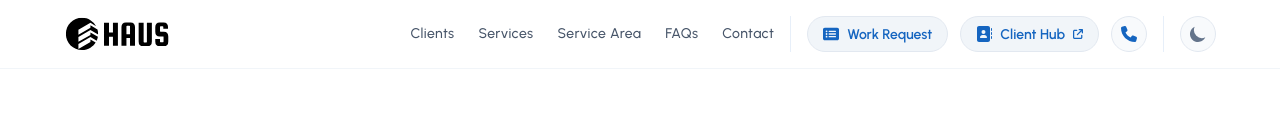
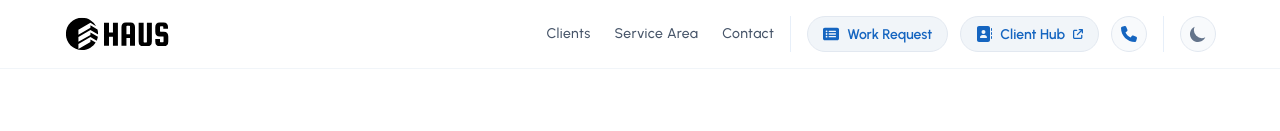
Before and after one commit to ben-v/haus, a React (Vite) app: page / in a window 1280 px wide. Shown: the top 131 px of the page. Built offline with nearby package versions, Linux system fonts and the light colour scheme.

Commit message:
comment out services/faqs links so can publish to prod

```diff
--- a/src/components/layouts/Footer.tsx
+++ b/src/components/layouts/Footer.tsx
@@ -15,9 +15,9 @@ const sectionLinkGroups: NavLinkGroup[] = [
     title: "Company",
     links: [
       { label: "Clients", url: "/clients/#" },
-      { label: "Services", url: "/services/#" },
+      // { label: "Services", url: "/services/#" },
       { label: "Service Area", url: "/service-area/#" },
-      { label: "FAQs", url: "/faqs/#" },
+      // { label: "FAQs", url: "/faqs/#" },
       { label: "Contact", url: "/contact/#" }
     ]
   },
--- a/src/components/layouts/Header.tsx
+++ b/src/components/layouts/Header.tsx
@@ -28,9 +28,9 @@ const Header = () => {
   const navLinkGroup: NavLinkGroup = {
     links: [
       { url: '/clients/#', label: 'Clients' },
-      { url: '/services/#', label: 'Services' },
+      // { url: '/services/#', label: 'Services' },
       { url: '/service-area/#', label: 'Service Area' },
-      { url: '/faqs/#', label: 'FAQs' },
+      // { url: '/faqs/#', label: 'FAQs' },
       { url: '/contact/#', label: 'Contact' },
     ]
   }
```
